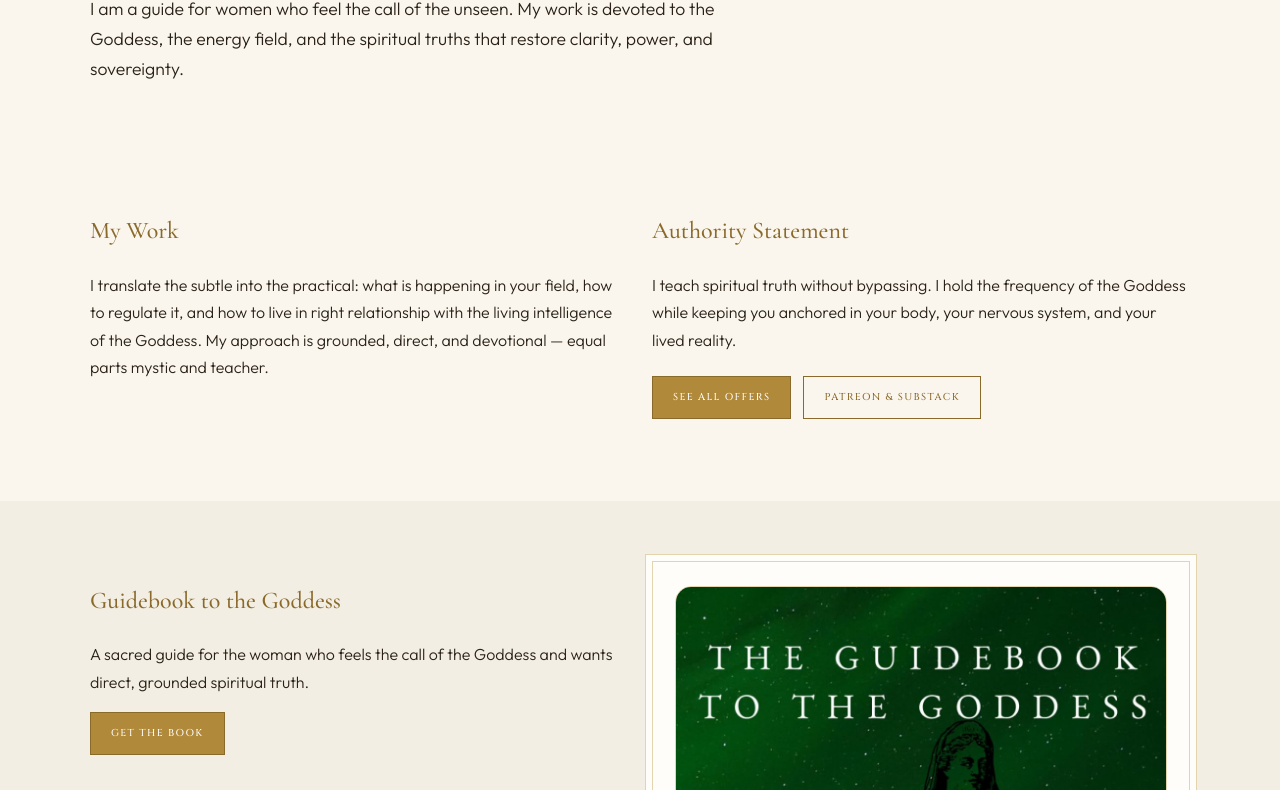
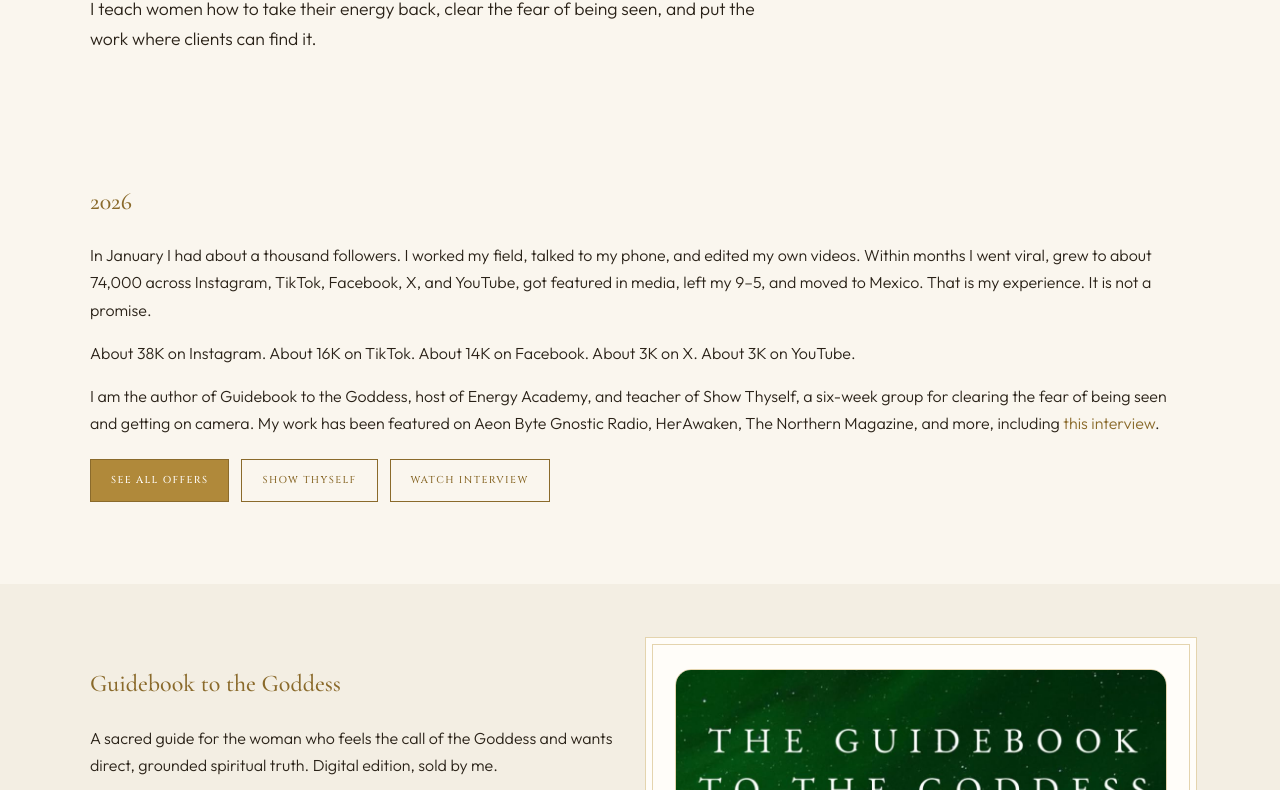
Before and after one commit to mariahKCG/site, a plain HTML site: page about.html in a window 1280 px wide. Shown: the part 220-1010 px from the top of the page. Drawn offline with nearby package versions, Linux system fonts and the light colour scheme.

Commit message:
Add files via upload

```diff
--- a/about.html
+++ b/about.html
@@ -3,10 +3,10 @@
   <head>
     <meta charset="utf-8" />
     <meta name="viewport" content="width=device-width, initial-scale=1" />
-    <title>About — Mariah KCG</title>
+    <title>About — Mariah De Aurum</title>
     <meta
       name="description"
-      content="Meet Mariah KCG, an authority on the unseen realms, the Goddess, and energy."
+      content="Meet Mariah De Aurum: energy work, the Goddess, and being seen. About 74K across platforms since January 2026."
     />
     <link rel="stylesheet" href="styles.css" />
     <link rel="preconnect" href="https://fonts.googleapis.com" />
@@ -37,37 +37,39 @@
       <section class="page-hero">
         <div class="container">
           <p class="eyebrow">About Mariah</p>
-          <h1>Meet Mariah KCG</h1>
+          <h1>Mariah De Aurum</h1>
           <p class="lead">
-            I am a guide for women who feel the call of the unseen. My work is devoted to
-            the Goddess, the energy field, and the spiritual truths that restore clarity,
-            power, and sovereignty.
+            I teach women how to take their energy back, clear the fear of being seen,
+            and put the work where clients can find it.
           </p>
         </div>
       </section>
 
       <section class="section">
-        <div class="container simple-grid">
-          <div>
-            <h2>My Work</h2>
+        <div class="container">
+          <h2>2026</h2>
           <p>
-              I translate the subtle into the practical: what is happening in your
-              field, how to regulate it, and how to live in right relationship with the
-              living intelligence of the Goddess. My approach is grounded, direct, and
-              devotional — equal parts mystic and teacher.
+            In January I had about a thousand followers. I worked my field, talked to my
+            phone, and edited my own videos. Within months I went viral, grew to about
+            74,000 across Instagram, TikTok, Facebook, X, and YouTube, got featured in
+            media, left my 9–5, and moved to Mexico. That is my experience. It is not a
+            promise.
           </p>
-          </div>
-          <div>
-            <h2>Authority Statement</h2>
           <p>
-              I teach spiritual truth without bypassing. I hold the frequency of the
-              Goddess while keeping you anchored in your body, your nervous system, and
-              your lived reality.
+            About 38K on Instagram. About 16K on TikTok. About 14K on Facebook. About 3K
+            on X. About 3K on YouTube.
+          </p>
+          <p>
+            I am the author of Guidebook to the Goddess, host of Energy Academy, and
+            teacher of Show Thyself, a six-week group for clearing the fear of being seen
+            and getting on camera. My work has been featured on Aeon Byte Gnostic Radio,
+            HerAwaken, The Northern Magazine, and more, including
+            <a href="https://youtu.be/cZCyhzEjQJg" target="_blank" rel="noopener">this interview</a>.
           </p>
           <div class="cta-row">
             <a class="button primary" href="offers.html">See all offers</a>
-              <a class="button ghost" href="links.html">Patreon & Substack</a>
-            </div>
+            <a class="button ghost" href="show-thyself.html">Show Thyself</a>
+            <a class="button ghost" href="https://youtu.be/cZCyhzEjQJg" target="_blank" rel="noopener">Watch interview</a>
           </div>
         </div>
       </section>
@@ -78,14 +80,14 @@
             <h2>Guidebook to the Goddess</h2>
             <p>
               A sacred guide for the woman who feels the call of the Goddess and wants
-              direct, grounded spiritual truth.
+              direct, grounded spiritual truth. Digital edition, sold by me.
             </p>
             <a
               class="button primary"
-              href="https://www.amazon.ca/Guidebook-Goddess-Who-Became-World/dp/B0DZ2FLYZQ"
+              href="https://bio.site/guidebook"
               target="_blank"
               rel="noopener"
-              >Get the Book</a
+              >Get the book</a
             >
           </div>
           <div class="card">
@@ -101,7 +103,7 @@
 
     <footer class="site-footer">
       <div class="container">
-        <p>Mariah De Aurum · Energy Academy · Take your energy back. Command your dream life.<br />© 2026. All rights reserved.</p>
+        <p>Mariah De Aurum · Energy Academy · Know thyself. Show thyself.<br />© 2026. All rights reserved.</p>
       </div>
     </footer>
   </body>
```
Also changed, not shown: index.html (+22 -1 lines), links.html (+2 -2 lines), ruben-playbook-7k3q.html (+1 -1 lines), show-thyself.html (+2 -2 lines). Lines whose indentation alone changed are shown as unchanged.
